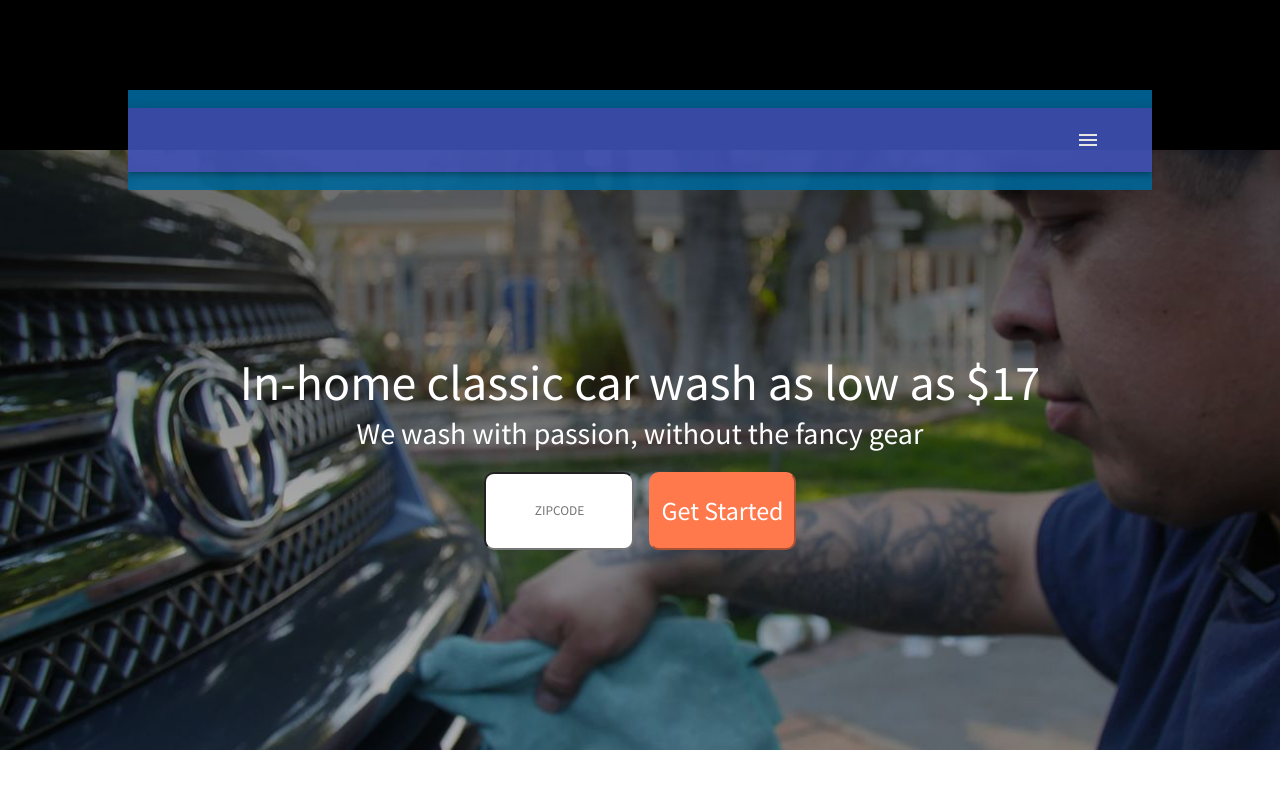
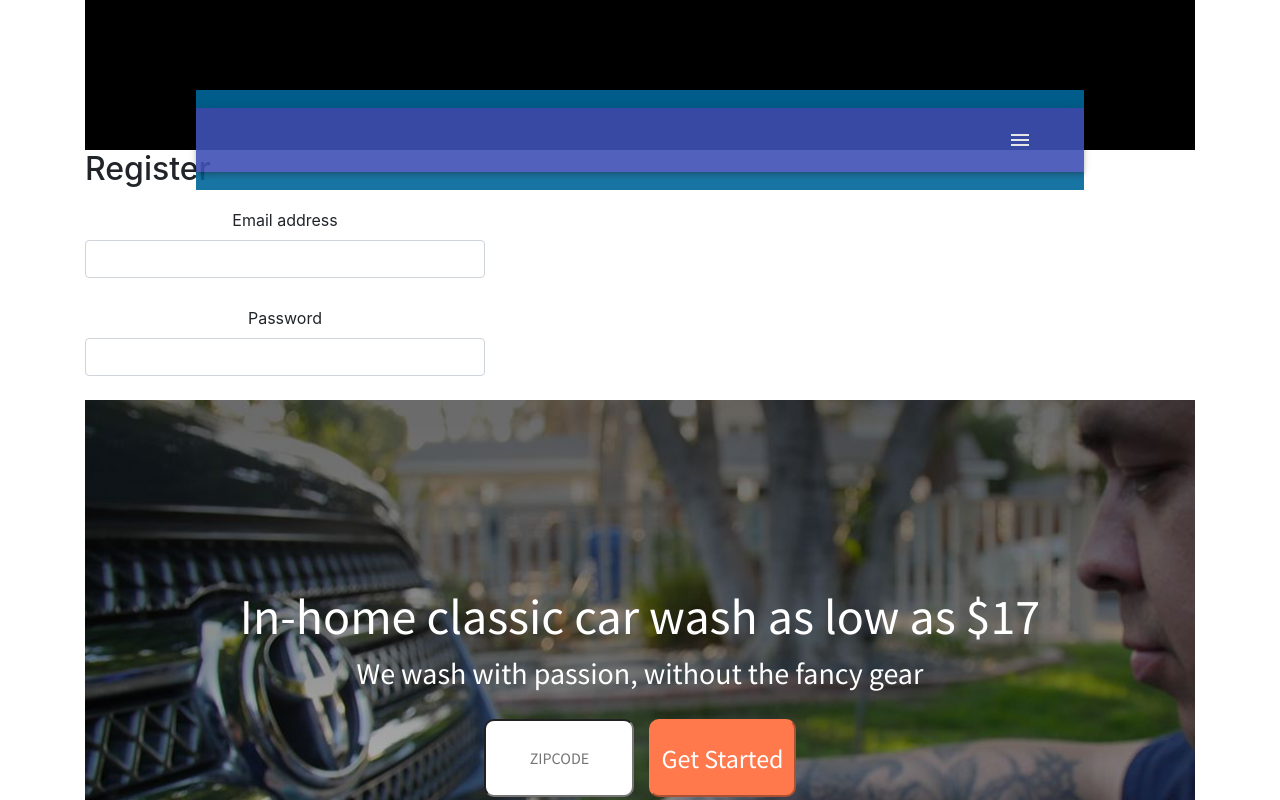
Before and after one commit to sibalajp/gm, a React (Create React App) app in the folder client/: page / in a window 1280 px wide. Shown: the top 800 px of the page. Built offline with nearby package versions, Linux system fonts and the light colour scheme; no server answers.

Commit message:
refactored registration form

```diff
--- a/client/package.json
+++ b/client/package.json
@@ -7,6 +7,7 @@
     "@material-ui/icons": "^4.2.1",
     "@material-ui/styles": "^4.2.0",
     "axios": "^0.19.0",
+    "bootstrap": "^4.3.1",
     "gsap": "^2.1.3",
     "install": "^0.12.2",
     "jquery": "^3.4.1",
@@ -14,6 +15,7 @@
     "material-ui-icons": "^1.0.0-beta.36",
     "npm": "^6.10.0",
     "react": "^16.8.6",
+    "react-bootstrap": "^1.0.0-beta.12",
     "react-dom": "^16.8.6",
     "react-redux": "^7.0.3",
     "react-router-dom": "^5.0.0",
--- a/client/src/actions/user-crud.js
+++ b/client/src/actions/user-crud.js
@@ -1,36 +1,35 @@
-import {SubmissionError} from 'redux-form';
-import {API_BASE_URL} from '../config';
-import {normalizeResponseErrors} from './utils';
-
+import { SubmissionError } from "redux-form";
+import { API_BASE_URL } from "../config";
+import { normalizeResponseErrors } from "./utils";
 
 export const registerUser = user => dispatch => {
-    let done = fetch(`${API_BASE_URL}/users`, {
-        method: 'POST',
-        headers: {
-            'content-type': 'application/json'
-        },
-        body: JSON.stringify(user)
-    })
-    .then(res => normalizeResponseErrors(res))
-    .then(res => res.json())
-    .catch(err => {
-        const {reason, message, location, status} = err;
-        if (reason === 'ValidationError' || status === 401) {
-            // Convert ValidationErrors into SubmissionErrors for Redux Form
-            return Promise.reject(
-                new SubmissionError({
-                    [location]: message
-                })
-            );
-        }
-        else{
-            return Promise.reject(
-                new SubmissionError({
-                    _error: 'Unable to register, please try again',
-                })
-            );
-        }
-    });
-    console.log("register user", done)
-    return done
+  console.log("test");
+  //   let done = fetch(`${API_BASE_URL}/users`, {
+  //     method: "POST",
+  //     headers: {
+  //       "content-type": "application/json"
+  //     },
+  //     body: JSON.stringify(user)
+  //   })
+  //     .then(res => normalizeResponseErrors(res))
+  //     .then(res => res.json())
+  //     .catch(err => {
+  //       const { reason, message, location, status } = err;
+  //       if (reason === "ValidationError" || status === 401) {
+  //         // Convert ValidationErrors into SubmissionErrors for Redux Form
+  //         return Promise.reject(
+  //           new SubmissionError({
+  //             [location]: message
+  //           })
+  //         );
+  //       } else {
+  //         return Promise.reject(
+  //           new SubmissionError({
+  //             _error: "Unable to register, please try again"
+  //           })
+  //         );
+  //       }
+  //     });
+  //   console.log("register user", done);
+  //   return done;
 };
--- a/client/src/components/Home/Home.js
+++ b/client/src/components/Home/Home.js
@@ -1,41 +1,35 @@
-import MainPic from './MainPic';
-import NavBar from './NavBar';
-import HowItWorks from './HowItWorks';
+import MainPic from "./MainPic";
+import NavBar from "./NavBar";
+import HowItWorks from "./HowItWorks";
+import RegistrationForm from "../Onboarding/registration-form";
 
-import React, { Component } from 'react';
+import React, { Component } from "react";
 
-import './home.css';
-
-
+import "./home.css";
 
 class Home extends Component {
-
   constructor(props) {
-    super(props)
+    super(props);
 
     this.state = {
       hiwisActive: ""
-    }
+    };
   }
 
-
-
   componentDidMount() {
-    this.setState({hiwisActive:"active"})
+    this.setState({ hiwisActive: "active" });
   }
-
 
   render() {
     return (
-       <div className="home-container">
-          <NavBar hiwisActive={this.state.hiwisActive}/>
-          <MainPic />
-          <HowItWorks />
-       </div>
+      <div className="home-container">
+        <NavBar hiwisActive={this.state.hiwisActive} />
+        <RegistrationForm />
+        <MainPic />
+        <HowItWorks />
+      </div>
     );
   }
 }
 
-
-
 export default Home;
--- /dev/null
+++ b/client/src/components/Onboarding/formControl.js
@@ -0,0 +1,11 @@
+import React, { Component } from "react";
+import Form from "react-bootstrap/Form";
+
+class FormControl extends Component {
+  render() {
+    console.log(this.props);
+    return <Form.Control></Form.Control>;
+  }
+}
+
+export default FormControl;
--- a/client/src/components/Onboarding/input.js
+++ /dev/null
@@ -1,55 +0,0 @@
-import React from 'react';
-
-export default class Input extends React.Component {
-
-    componentDidMount(){
-        if(this.props.input.name==='username'){
-            this.input.focus();
-        }
-    }
-
-    componentDidUpdate(prevProps) {
-        if (!prevProps.meta.active && this.props.meta.active) {
-            this.input.focus();
-        }
-    }
-
-    render() {
-        const Element = this.props.element || 'input';
-
-        //make an array of all aria- properties, and then build the object with the different parts of the array
-        const allyProps = {['aria-describedby']: this.props['aria-describedby']};
-
-        const max = {max: this.props.max};
-        const maxLength = {maxLength: this.props.maxLength};
-
-        let error;
-        if (this.props.meta.touched && this.props.meta.error) {
-            error = <div className="form-error">{this.props.meta.error}</div>;
-        }
-
-        let element = (<Element
-        {...this.props.input}
-        {...allyProps}
-        {...max}
-        {...maxLength}
-        id={this.props.input.name}
-        type={this.props.type}
-        ref={input => (this.input = input)}
-        autoFocus = {this.props.autoFocus}
-        >
-        {this.props.children}
-        </Element>)
-
-        return (
-            <div className="form-input">
-                <label htmlFor={this.props.input.name} className={this.props.className}>
-                {this.props.input.id!=="imgUpdate" && this.props.label
-                }
-                    {error}
-                </label>
-                {element}
-            </div>
-        );
-    }
-}
--- a/client/src/components/Onboarding/registration-form.js
+++ b/client/src/components/Onboarding/registration-form.js
@@ -1,30 +1,37 @@
-import React, { Component } from 'react';
-import {connect} from 'react-redux';
-import {Field, reduxForm} from 'redux-form';
-import './registration-form.css';
-import {registerUser} from '../../actions/user-crud';
-import {login} from '../../actions/auth';
-import Input from './input';
-
+import React, { Component } from "react";
+import { connect } from "react-redux";
+import { Field, reduxForm } from "redux-form";
+import "./registration-form.css";
+import { registerUser } from "../../actions/user-crud";
+import { login } from "../../actions/auth";
+import FormControl from "./formControl";
+import Form from "react-bootstrap/Form";
 
 export class RegistrationForm extends Component {
-
   componentDidMount() {
-        document.title = "Register"
+    document.title = "Register";
   }
 
-    onSubmit(values) {
-        const {email, password} = values;
-        const user = {email, password};
+  onSubmit = values => {
+    const { email, password } = values;
+    const user = { email, password };
 
     return this.props
       .dispatch(registerUser(user))
       .then(() => this.props.dispatch(login(email, password)));
-    }
-
+  };
 
   render() {
     let error;
+    const email = value =>
+      value && !/^[A-Z0-9._%+-]+@[A-Z0-9.-]+\.[A-Z]{2,4}$/i.test(value)
+        ? "Invalid email address"
+        : undefined;
+    // const required = value => (value ? undefined : "Required");
+    // const minValue = min => value =>
+    //   value && value < min ? `Must be at least ${min}` : undefined;
+    // const minValue8 = minValue(8);
+
     if (this.props.error) {
       error = (
         <div className="form-error" aria-live="polite">
@@ -34,72 +41,49 @@ export class RegistrationForm extends Component {
     }
 
     return (
-            <form
-                className=""
-                id="register"
-                onSubmit={this.props.handleSubmit(values =>
-                    this.onSubmit(values)
-                )}>
+      <Form id="register" onSubmit={this.props.handleSubmit(this.onSubmit)}>
         <h2>Register</h2>
-
         {error}
-
+        <Form.Group controlId="formBasicEmail">
+          <Form.Label>Email address</Form.Label>
           <Field
-                    component={Input}
+            component={FormControl}
             type="text"
-                    name="username"
-                    label = "Username:"
-                    className="required"
+            name="email"
+            validate={email}
           />
+        </Form.Group>
+        <Form.Group controlId="formBasicEmail">
+          <Form.Label>Password</Form.Label>
           <Field
-                    component={Input}
-                    type="text"
-                    name="firstName"
-                    label="First Name:"
-                    className="required"
-                    maxLength="12"
-
-                />
-                <Field
-                    component={Input}
-                    type="text"
-                    name="lastName"
-                    label="Last Name:"
-                    className="required"
-
-                />
-                <Field
-                    component={Input}
+            component={FormControl}
             type="password"
             name="password"
-                    label="Password:"
-                    className="required"
-
+            // validate={[required]}
           />
-                <Field
-                    component={Input}
-                    type="password"
-                    label="Confirm Password:"
-                    name="passwordConfirm"
-                    className="required"
-
-                />
-                <button
-                    type="submit"
-                >
-                    Register
-                </button>
-            </form>
+        </Form.Group>
+      </Form>
     );
   }
-
-
-
-
 }
 
+const validate = formValues => {
+  const errors = {};
 
-export default connect()(reduxForm({
-    form: 'registration',
+  if (!formValues.title) {
+    errors.title = "You must enter a title";
+  }
 
-})(RegistrationForm));
+  if (!formValues.description) {
+    errors.description = "You must enter a description";
+  }
+
+  return errors;
+};
+
+export default connect()(
+  reduxForm({
+    form: "registration",
+    validate
+  })(RegistrationForm)
+);
--- a/client/src/reducers/index.js
+++ b/client/src/reducers/index.js
@@ -1,7 +1,7 @@
-import { combineReducers } from 'redux';
-// import { reducer as reduxForm } from 'redux-form';
+import { combineReducers } from "redux";
+import { reducer as formReducer } from "redux-form";
 
 export default combineReducers({
-  auth: 'test',
-
+  auth: "test",
+  form: formReducer
 });
--- a/package.json
+++ b/package.json
@@ -5,6 +5,7 @@
   "main": "index.js",
   "dependencies": {
     "bcryptjs": "^2.4.3",
+    "bootstrap": "^4.3.1",
     "concurrently": "^4.1.0",
     "cors": "^2.8.5",
     "dotenv": "^8.0.0",
@@ -13,11 +14,12 @@
     "nodemon": "^1.19.0",
     "passport": "^0.4.0",
     "passport-jwt": "^4.0.0",
-    "passport-local": "^1.0.0"
+    "passport-local": "^1.0.0",
+    "react-bootstrap": "^1.0.0-beta.12"
   },
   "devDependencies": {
     "body-parser": "^1.19.0",
-    "lodash": "^4.17.11"
+    "lodash": "^4.17.15"
   },
   "scripts": {
     "test": "echo \"Error: no test specified\" && exit 1",
```
Also changed, not shown: client/src/components/App.js (+14 -18 lines), client/src/components/Home/login-form.js (+25 -15 lines), 2 other files (tests, documents, lock files or other folders). Lines whose indentation alone changed are shown as unchanged.
